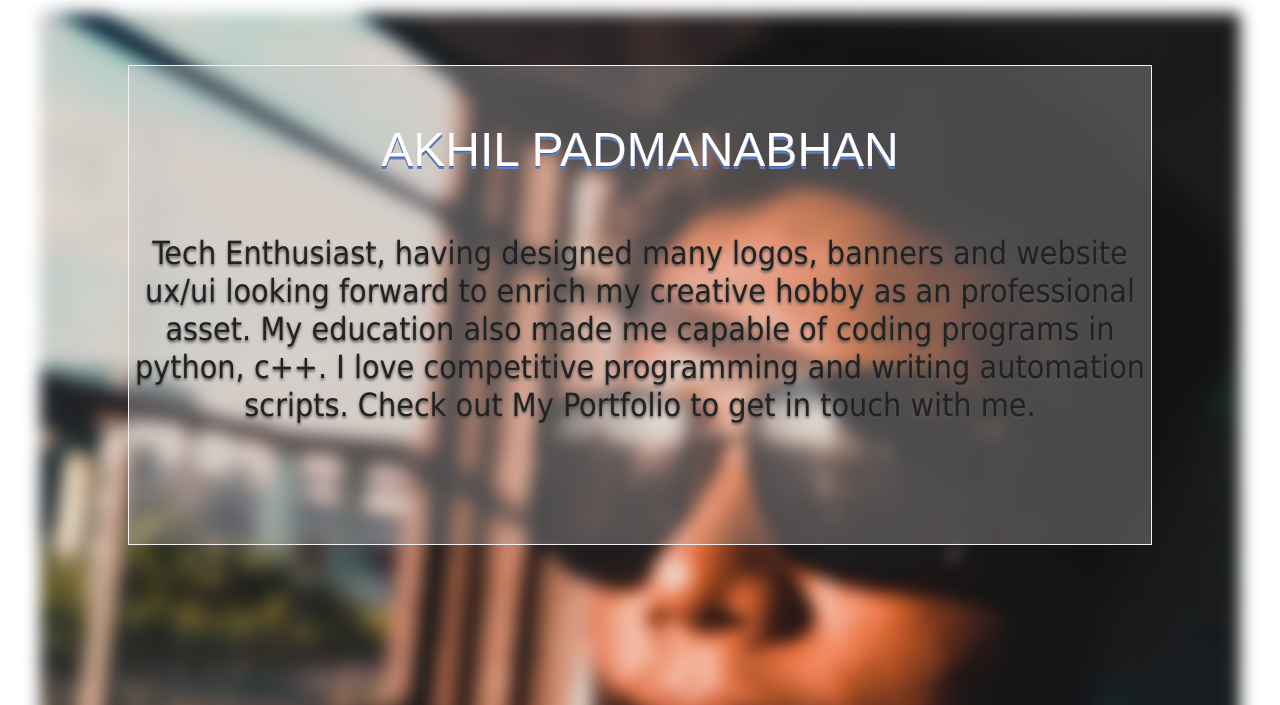
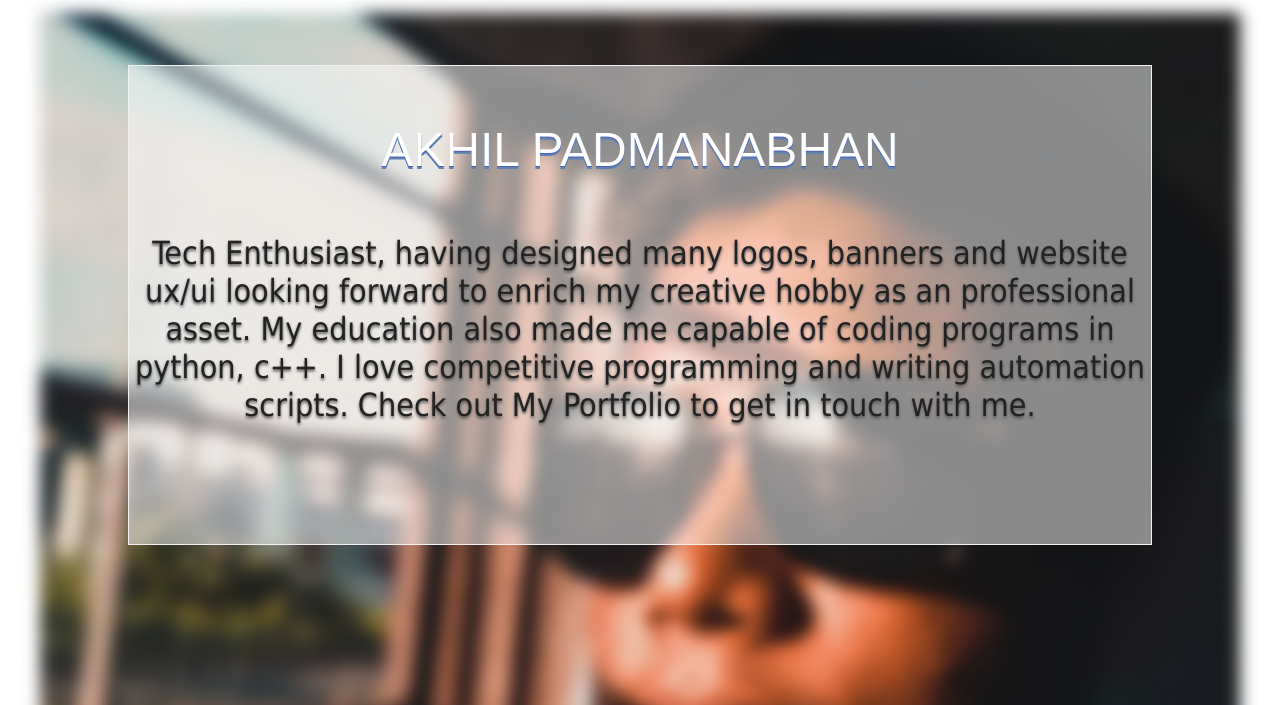
Before and after one commit to techakhil-me/standurdblogtest, a Gatsby site: page /about in a window 1280 px wide. Shown: the part 95-800 px from the top of the page. Built offline with nearby package versions, Linux system fonts and the light colour scheme; Gatsby itself is replaced by a stand-in of ours.

Commit message:
bg light abt

```diff
--- a/src/pages/about.scss
+++ b/src/pages/about.scss
@@ -13,7 +13,7 @@
 }
 .cont {
   background-color: rgb(0,0,0); /* Fallback color */
-  background-color: rgba(206, 199, 199, 0.3); /* Black w/opacity/see-through */
+  background-color: rgba(255, 255, 255, 0.5); /* Black w/opacity/see-through */
   color: white;
   font-weight: bold;
   border: 0.1em solid #f1f1f1;
```
